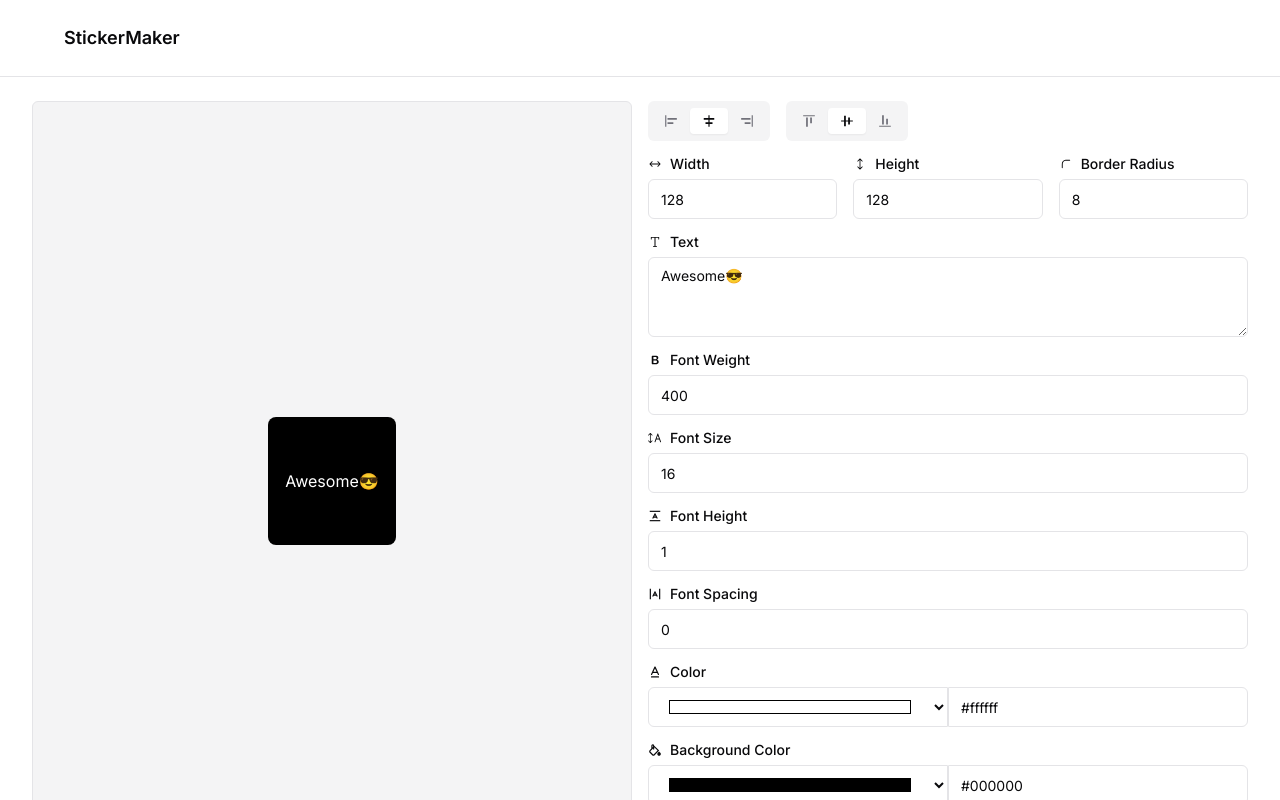
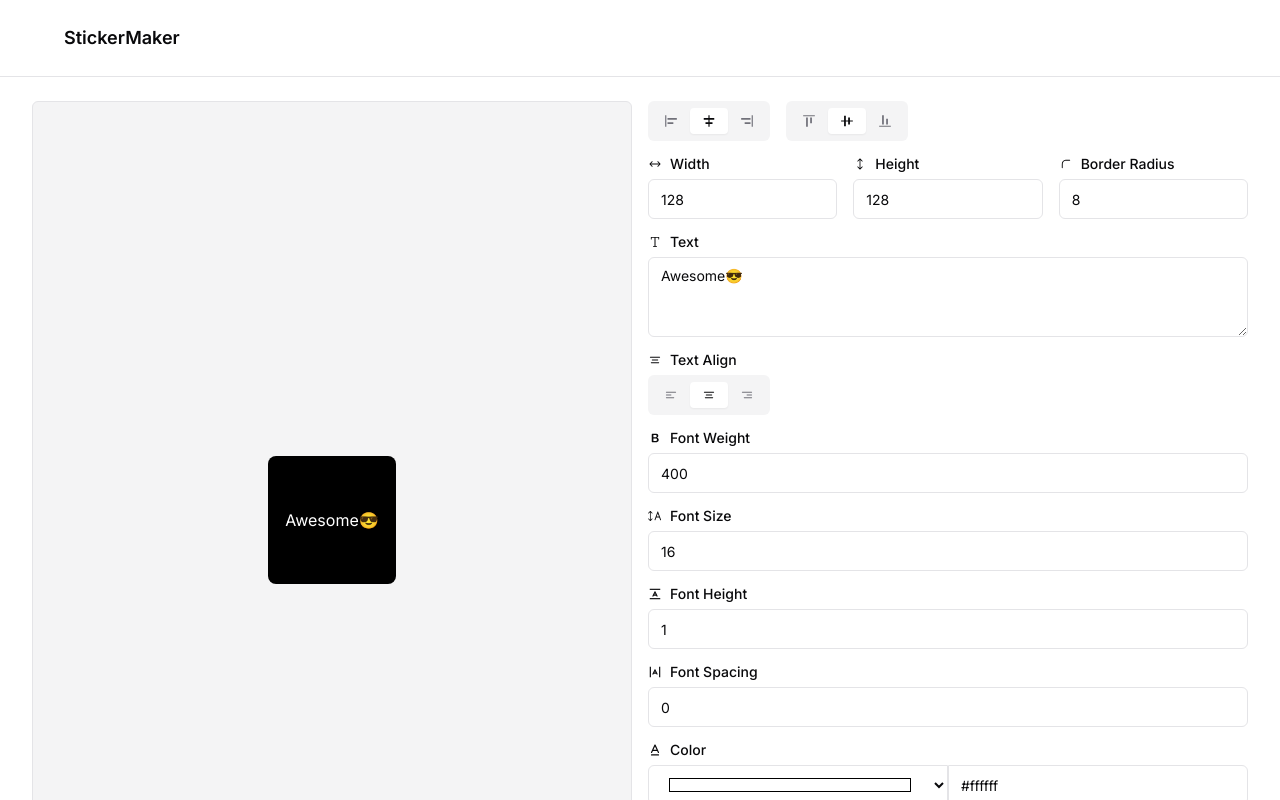
Before and after one commit to iamtbc/sticker-maker, a Next.js app: page /editor in a window 1280 px wide. Shown: the top 800 px of the page. Built offline with nearby package versions, Linux system fonts and the light colour scheme.

Commit message:
feat: add textAlign settings on editor

```diff
--- a/src/app/editor/page.tsx
+++ b/src/app/editor/page.tsx
@@ -40,6 +40,9 @@ import {
   RxFontSize,
   RxHeight,
   RxText,
+  RxTextAlignCenter,
+  RxTextAlignLeft,
+  RxTextAlignRight,
   RxWidth,
 } from "react-icons/rx";
 
@@ -49,6 +52,7 @@ const formSchema = z.object({
   width: z.coerce.number(),
   height: z.preprocess((v) => Number(v), z.number()),
   text: z.string(),
+  textAlign: z.string(),
   fontWeight: z.preprocess((v) => Number(v), z.number()),
   fontSize: z.preprocess((v) => Number(v), z.number()),
   lineHeight: z.preprocess((v) => Number(v), z.number()),
@@ -67,6 +71,7 @@ export default function Editor() {
       width: 128,
       height: 128,
       text: "Awesome😎",
+      textAlign: "center",
       fontWeight: 400,
       fontSize: 16,
       lineHeight: 1,
@@ -114,6 +119,10 @@ export default function Editor() {
               <span
                 className="whitespace-break-spaces min-w-fit"
                 style={{
+                  textAlign: form.watch("textAlign") as
+                    | "start"
+                    | "center"
+                    | "end",
                   fontWeight: form.watch("fontWeight"),
                   fontSize: `${form.watch("fontSize") || 0}px`,
                   color: form.watch("color"),
@@ -257,6 +266,39 @@ export default function Editor() {
                       </FormLabel>
                       <FormControl>
                         <Textarea {...field} />
+                      </FormControl>
+                      <FormMessage />
+                    </FormItem>
+                  )}
+                />
+
+                {/* textAlign */}
+                <FormField
+                  control={form.control}
+                  name="textAlign"
+                  render={({ field }) => (
+                    <FormItem>
+                      <FormLabel className="flex gap-2">
+                        <RxTextAlignCenter />
+                        Text Align
+                      </FormLabel>
+                      <FormControl>
+                        <Tabs
+                          value={field.value}
+                          onValueChange={field.onChange}
+                        >
+                          <TabsList>
+                            <TabsTrigger value="start">
+                              <RxTextAlignLeft />
+                            </TabsTrigger>
+                            <TabsTrigger value="center">
+                              <RxTextAlignCenter />
+                            </TabsTrigger>
+                            <TabsTrigger value="end">
+                              <RxTextAlignRight />
+                            </TabsTrigger>
+                          </TabsList>
+                        </Tabs>
                       </FormControl>
                       <FormMessage />
                     </FormItem>
```
